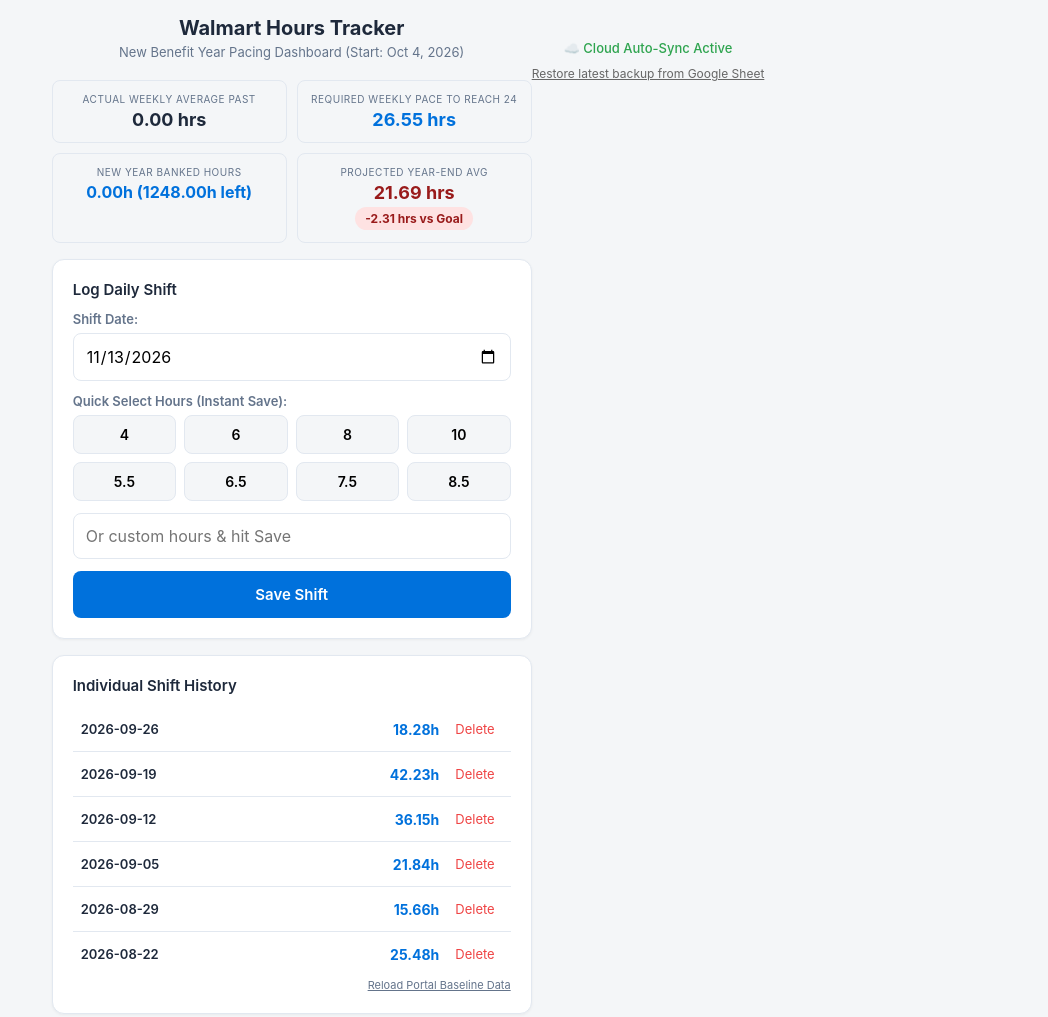
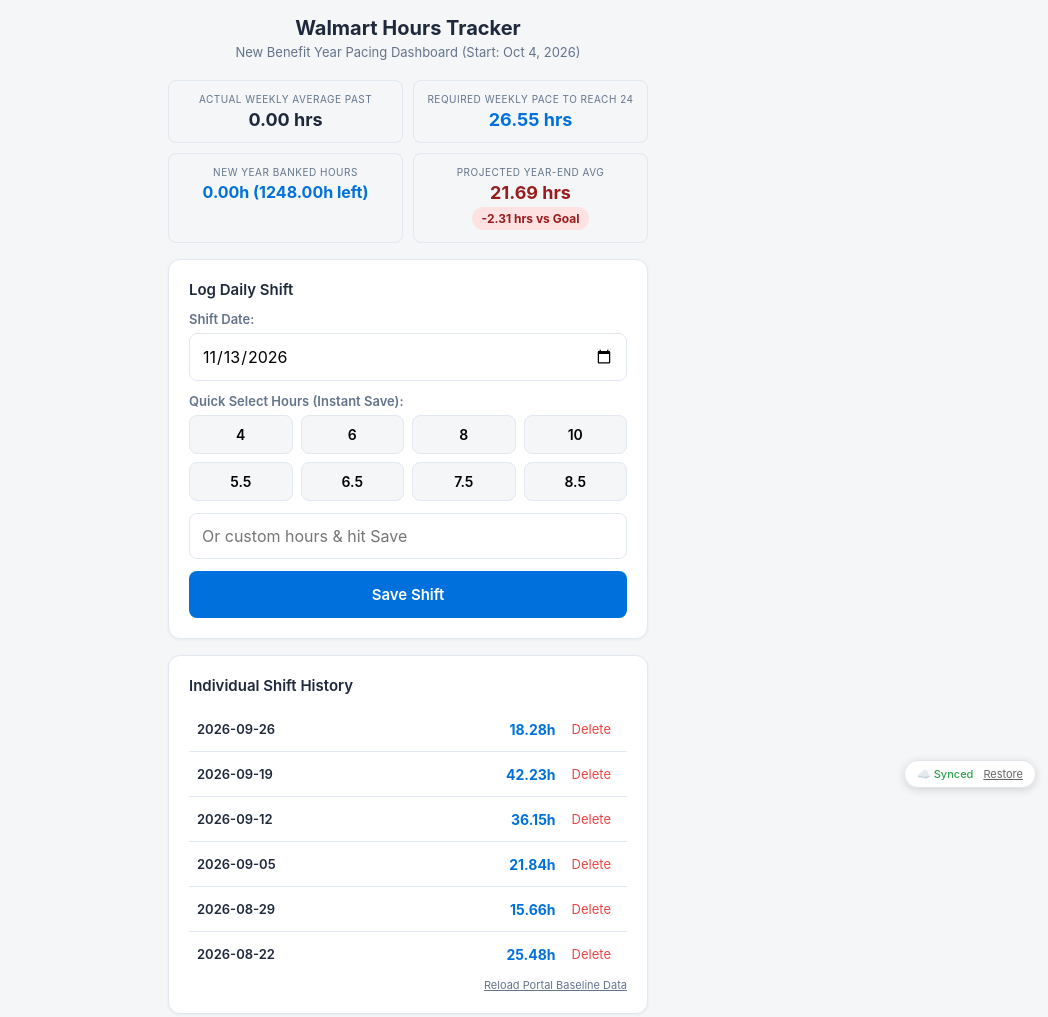
Before and after one commit to kevinflandry/wm-tracker, a plain HTML site: page index.html in a window 1280 px wide. Shown: the top 1017 px of the page, without its empty margins (232-1280 px from the left). Drawn offline with Linux system fonts and the light colour scheme.

Commit message:
Update index.html

```diff
--- a/index.html
+++ b/index.html
@@ -466,16 +466,11 @@
     updateDashboard();
   </script>
 
-  <!-- Automatic Google Sheets Cloud Sync & Restore -->
-<div style="margin-top: 24px; margin-bottom: 24px; text-align: center; font-family: sans-serif;">
-  <div id="cloud-sync-status" style="font-size: 13px; color: #2ea44f; font-weight: 500; margin-bottom: 8px;">
-    ☁️ Cloud Auto-Sync Active
-  </div>
-  <button onclick="restoreFromCloud()" style="background: none; border: none; color: #666; font-size: 12px; text-decoration: underline; cursor: pointer;">
-    Restore latest backup from Google Sheet
-  </button>
+<!-- Floating Cloud Sync Status Pill -->
+<div id="cloud-sync-pill" style="position: fixed; bottom: 12px; right: 12px; background: rgba(255, 255, 255, 0.95); border: 1px solid #e1e4e8; padding: 6px 12px; border-radius: 20px; font-size: 11px; font-family: sans-serif; box-shadow: 0 2px 8px rgba(0,0,0,0.15); z-index: 9999; display: flex; align-items: center; gap: 6px;">
+  <span id="cloud-sync-status" style="color: #2ea44f; font-weight: 500;">☁️ Synced</span>
+  <button onclick="restoreFromCloud()" style="background: none; border: none; color: #666; font-size: 11px; text-decoration: underline; cursor: pointer; padding: 0; margin-left: 4px;" title="Restore latest backup from Google Sheet">Restore</button>
 </div>
-
 <script>
 const GOOGLE_SHEET_URL = "https://script.google.com/macros/s/AKfycbz2v7AvEeDY43JmW0nIKhMt4belS2ZbnZK7lVxicQHTV2YkDjrP8d9k6GYxOpD1z1IP/exec";
 
```
